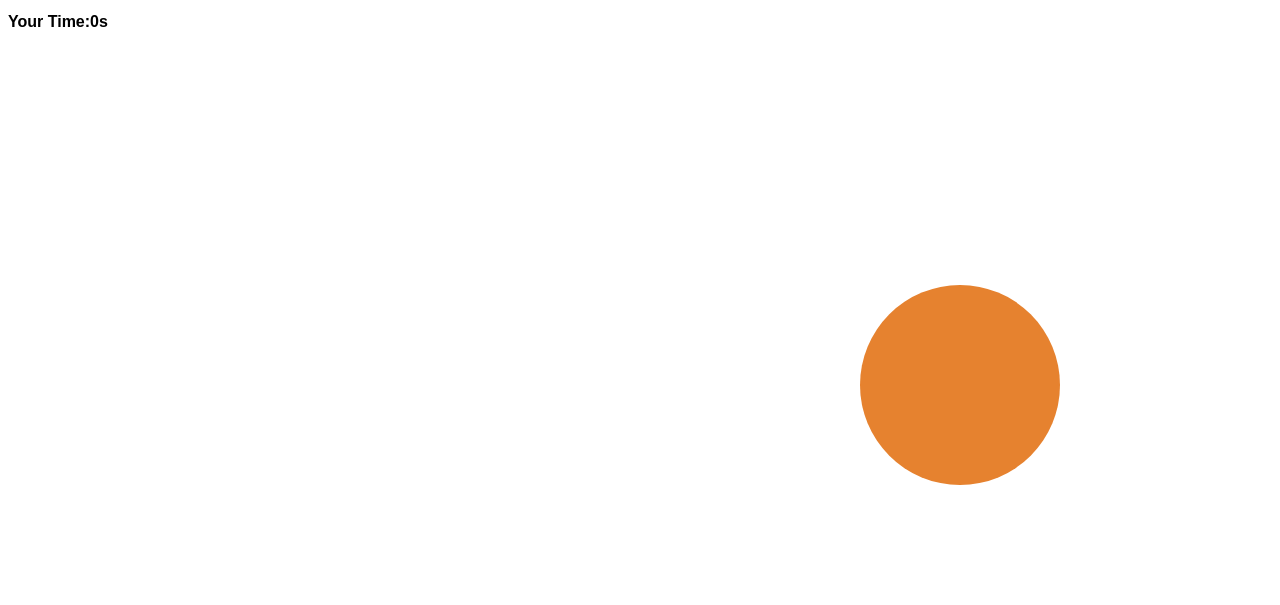
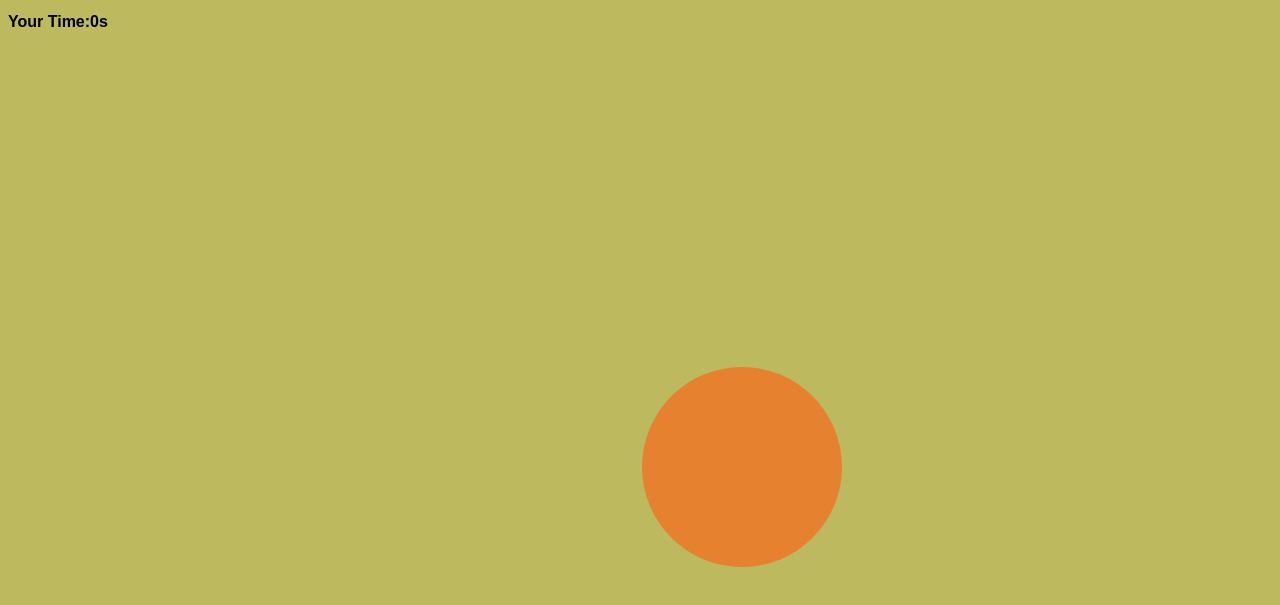
Before and after one commit to Shery11/javaScript-Chapter-3, a plain HTML site: page project.html in a window 1280 px wide. Shown: the part 101-706 px from the top of the page. Drawn offline with Linux system fonts and the light colour scheme.

Commit message:
Added back ground color as well

```diff
--- a/project.html
+++ b/project.html
@@ -20,7 +20,7 @@
 </style>
 
 
-<body>
+<body id="myClass">
 <h1>Check your reaction Time</h1>
 <p>Click on the boxes and circles as quick as you can</p>
 
@@ -48,7 +48,7 @@
         blue = Math.floor(Math.random() * 255);
        circleTimer = Math.floor(Math.random() * 2);
 
-
+      document.getElementById("myClass").style.backgroundColor = "rgb("+ Math.floor(Math.random() * 255)+","+ Math.floor(Math.random() * 255)+","+ Math.floor(Math.random() * 255)+")";
      //adds random color to the box
       document.getElementById("box").style.backgroundColor = "rgb("+red+","+green+","+blue+")";
      //randomly changes the position of the box
```
